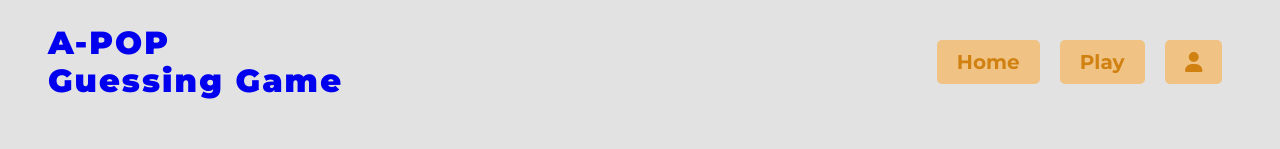
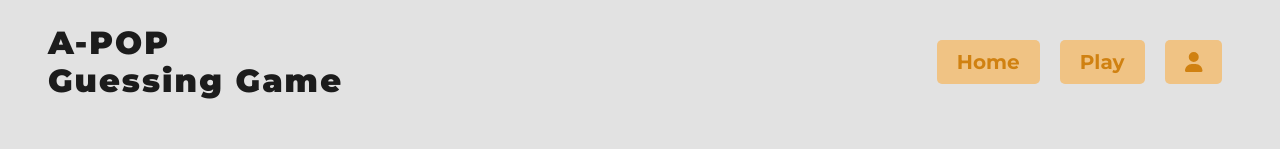
Before and after one commit to NoahShomette/apop-guessing-game, a React (Create React App) app: page /apop-guessing-game/account in a window 1280 px wide. Shown: the top 149 px of the page. Built offline with nearby package versions, Linux system fonts and the light colour scheme; no server answers.

Commit message:
change navbar name color

```diff
--- a/src/components/navigation/Navbar.module.css
+++ b/src/components/navigation/Navbar.module.css
@@ -16,6 +16,7 @@
     letter-spacing: 2px;
     text-decoration: none;
     transition: all 0.3s;
+    color: var(--dark);
 }
 
 .name:hover {
```
